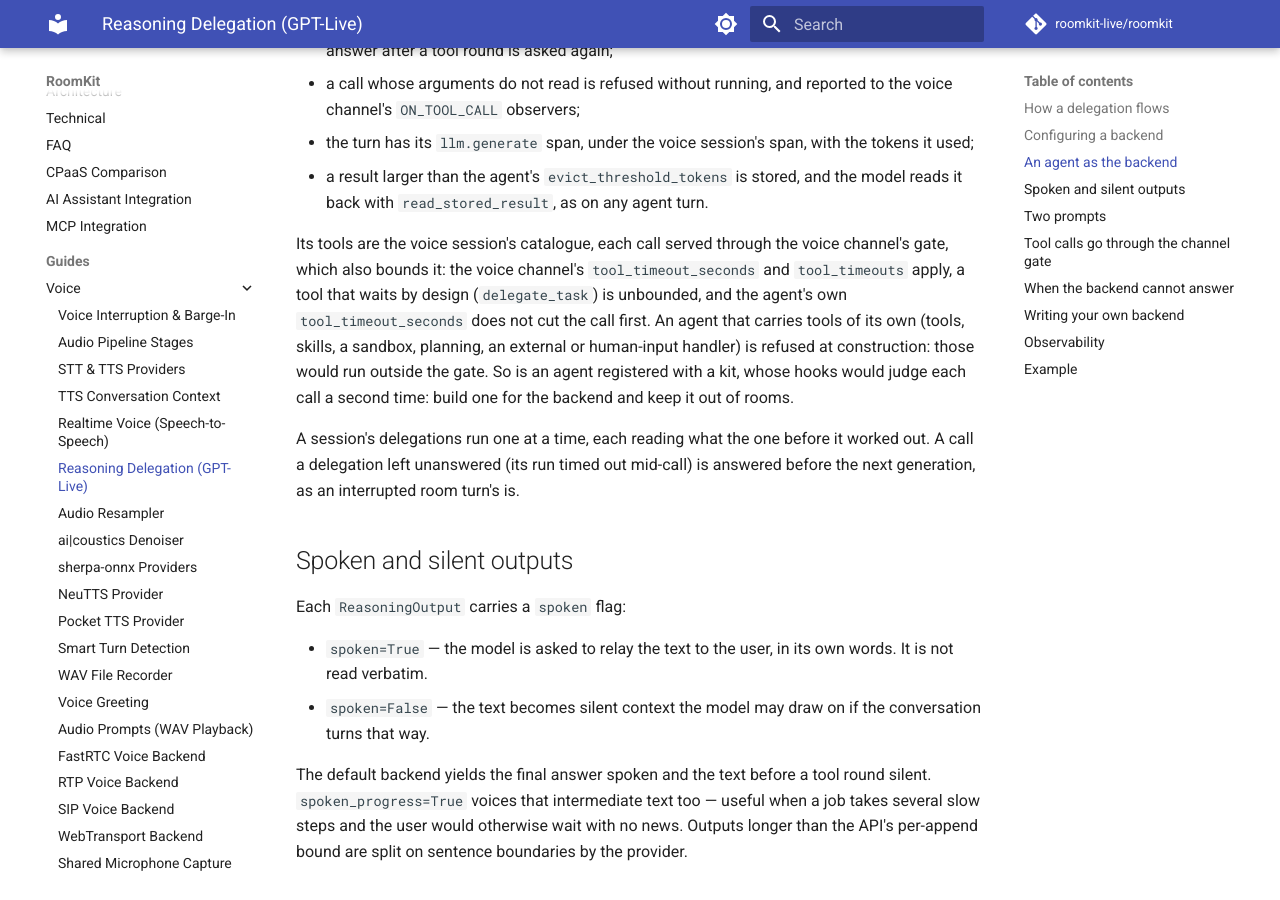
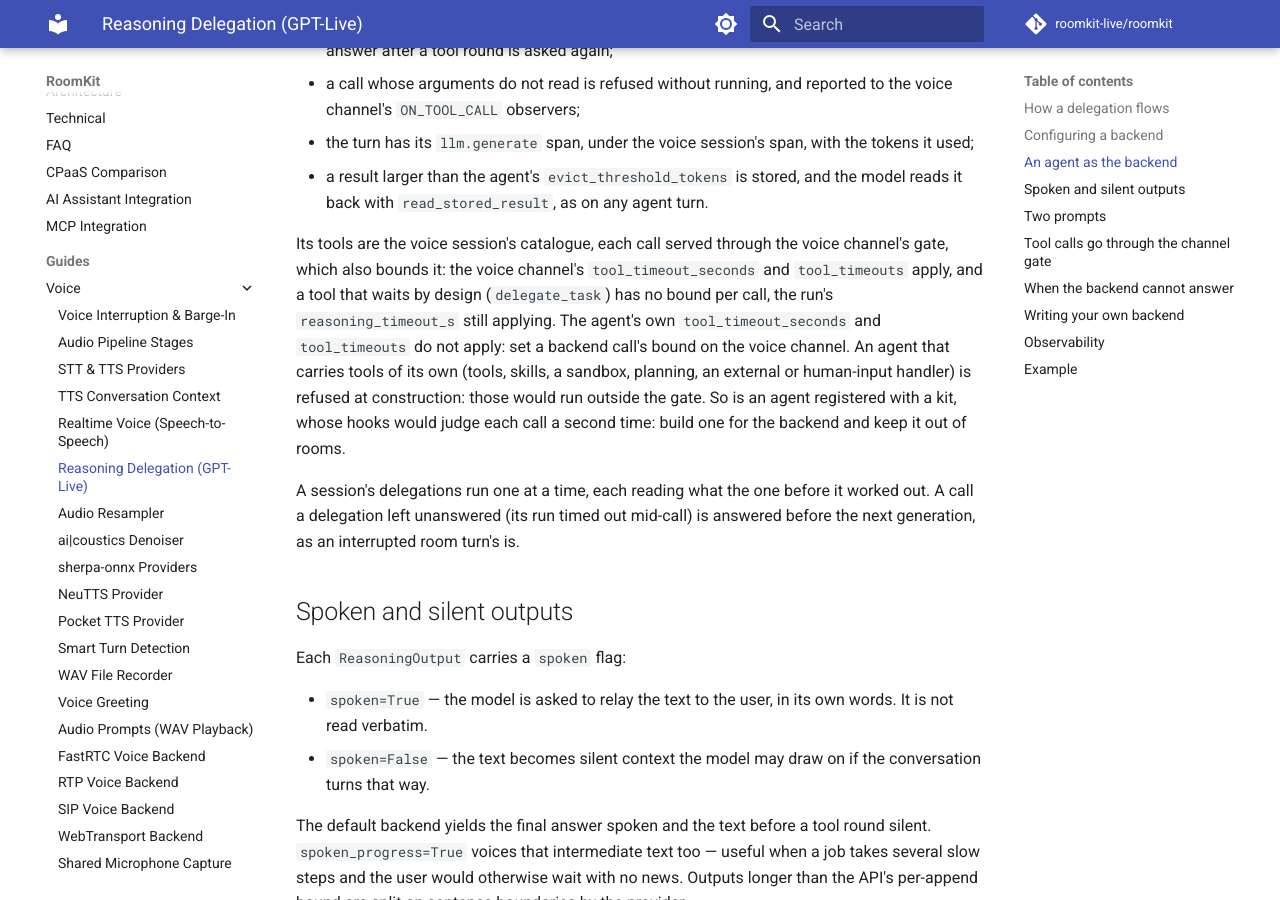
Before and after one commit to roomkit-live/roomkit-docs, an MkDocs documentation site: the page built from docs/guides/reasoning-delegation.md, in a window 1280 px wide and 900 px high, scrolled down 2420 px. Built offline with MkDocs 1.6.1 and Material for MkDocs 9.7.7, drawn with Linux system fonts in a browser that asks for light colours; comment, search, counter and statistics services are not loaded.

Commit message:
docs(realtime): per review, a backend call's bound is set on the voice channel, and a waiting tool keeps the run's bound (RMK-417)

```diff
--- a/docs/guides/reasoning-delegation.md
+++ b/docs/guides/reasoning-delegation.md
@@ -109,9 +109,10 @@ budget) and everything that loop does at the end of a round:
 
 Its tools are the voice session's catalogue, each call served through the
 voice channel's gate, which also bounds it: the voice channel's
-`tool_timeout_seconds` and `tool_timeouts` apply, a tool that waits by design
-(`delegate_task`) is unbounded, and the agent's own `tool_timeout_seconds` does
-not cut the call first. An agent that carries tools of its own (tools, skills, a
+`tool_timeout_seconds` and `tool_timeouts` apply, and a tool that waits by
+design (`delegate_task`) has no bound per call, the run's `reasoning_timeout_s`
+still applying. The agent's own `tool_timeout_seconds` and `tool_timeouts` do
+not apply: set a backend call's bound on the voice channel. An agent that carries tools of its own (tools, skills, a
 sandbox, planning, an external or human-input handler) is refused at
 construction: those would run outside the gate. So is an agent registered with
 a kit, whose hooks would judge each call a second time: build one for the
```
